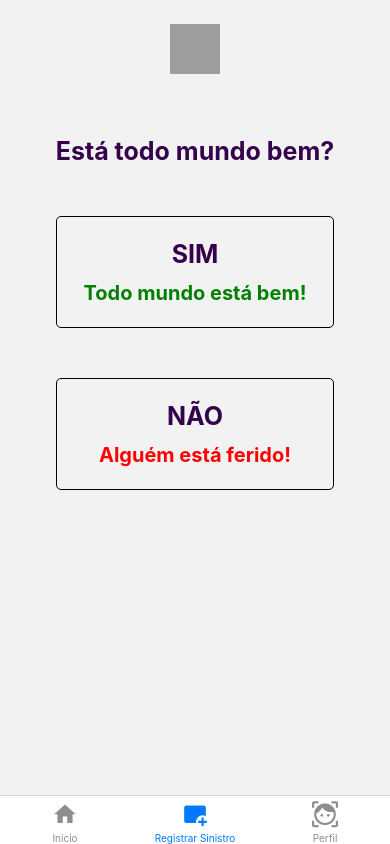
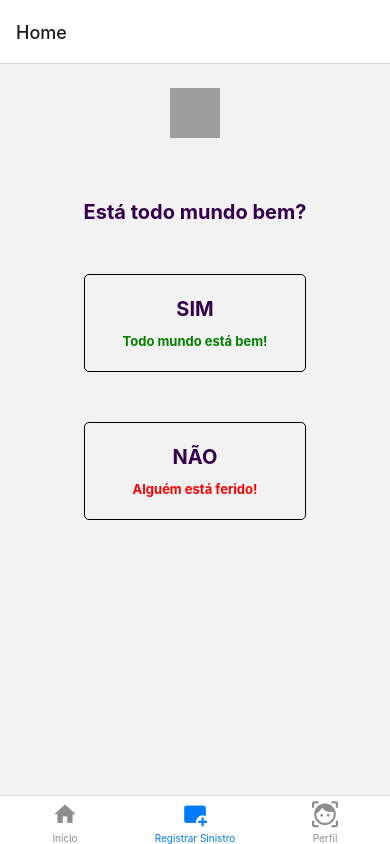
Before and after one commit to Gabriel-ADM/Guru, a React Native app: screen /Home in a window 390 px wide. Built offline with nearby package versions, Linux system fonts and the light colour scheme; grey boxes are pictures that could not be loaded.

Commit message:
:sparkles::construction: Implementando stack em solicitacao de sinistros

```diff
--- a/App.js
+++ b/App.js
@@ -7,8 +7,9 @@ import MaterialCommunityIcons from 'react-native-vector-icons/MaterialCommunityI
 // Screens
 import Home from "./screens/Home"
 import Profile from "./screens/Profile";
+import QueryHistory from "./screens/QueryHistory";
 import RegisterClaim from "./screens/RegisterClaim";
-import QueryHistory from "./screens/QueryHistory";
+import HealthCheck from "./components/ClaimQuestions/HealthCheck";
 
 const Tab = createBottomTabNavigator();
 
--- /dev/null
+++ b/components/ClaimQuestions/ClaimType.jsx
@@ -0,0 +1,86 @@
+import { View, Text, StyleSheet, TextInput, Pressable, Image } from "react-native";
+import { useState } from "react";
+
+export default function ClaimType({ navigation }) {
+    const [input, setInput] = useState("");
+
+    return (
+        <View style={styles.container}>
+            <Image
+                style={styles.tinyLogo}
+                source={"https://reactnative.dev/img/tiny_logo.png"}
+            />
+            <View style={styles.questionBox}>
+                <Text style={styles.title}>Está todo mundo bem?</Text>
+                {/* <TextInput
+                    onChangeText={setInput}
+                    value={input}
+                    placeholder="Descreva sua situação!"
+                    style={styles.input}
+                    multiline={true}
+                    rows={10}
+                /> */}
+                <Pressable style={styles.button}>
+                    <Text style={styles.title}>CARRO</Text>
+                    <Text style={styles.paragraphGood}>Todo mundo está bem!</Text>
+                </Pressable>
+                <Pressable style={styles.button}>
+                    <Text style={styles.title}>SAÚDE</Text>
+                    <Text style={styles.paragraphBad}>Alguém está ferido!</Text>
+                </Pressable>
+            </View>
+        </View>
+    )
+}
+
+const styles = StyleSheet.create(
+    {
+        container: {
+            alignItems: 'center',
+            justifyContent: 'center',
+            padding: 24,
+            backgroundColor: 'lightergrey',
+        },
+        title: {
+            marginTop: 12,
+            fontSize: 20,
+            fontWeight: 'bolder',
+            textAlign: 'center',
+            color: '#35014c'
+        },
+        paragraphGood: {
+            margin: 12,
+            fontSize: 13,
+            fontWeight: 'bold',
+            textAlign: 'center',
+            color: 'green'
+        },
+        paragraphBad: {
+            margin: 12,
+            fontSize: 13,
+            fontWeight: 'bold',
+            textAlign: 'center',
+            color: 'red'
+        },
+        questionBox: {
+            marginTop: 50,
+        },
+        // input: {
+        //     height: "100%",
+        //     width: "100%",
+        //     borderWidth: 0.5,
+        //     padding: 10,
+        //     color: 'white'
+        // },
+        button: {
+            marginTop: 50,
+            padding: 10,
+            borderWidth: 1,
+            borderRadius: "5px",
+        },
+        tinyLogo: {
+            width: 50,
+            height: 50,
+        },
+    }
+);
--- /dev/null
+++ b/components/ClaimQuestions/HealthCheck.jsx
@@ -0,0 +1,86 @@
+import { View, Text, StyleSheet, TextInput, Pressable, Image } from "react-native";
+import { useState } from "react";
+
+export default function HealthCheck({ navigation }) {
+    const [input, setInput] = useState("");
+
+    return (
+        <View style={styles.container}>
+            <Image
+                style={styles.tinyLogo}
+                source={"https://reactnative.dev/img/tiny_logo.png"}
+            />
+            <View style={styles.questionBox}>
+                <Text style={styles.title}>Está todo mundo bem?</Text>
+                {/* <TextInput
+                    onChangeText={setInput}
+                    value={input}
+                    placeholder="Descreva sua situação!"
+                    style={styles.input}
+                    multiline={true}
+                    rows={10}
+                /> */}
+                <Pressable title="Isso é um botão" style={styles.button} onPress={() => navigation.push("Tipo de Sinistro")}>
+                    <Text style={styles.title}>SIM</Text>
+                    <Text style={styles.paragraphGood}>Todo mundo está bem!</Text>
+                </Pressable>
+                <Pressable style={styles.button}>
+                    <Text style={styles.title}>NÃO</Text>
+                    <Text style={styles.paragraphBad}>Alguém está ferido!</Text>
+                </Pressable>
+            </View>
+        </View>
+    )
+}
+
+const styles = StyleSheet.create(
+    {
+        container: {
+            alignItems: 'center',
+            justifyContent: 'center',
+            padding: 24,
+            backgroundColor: 'lightergrey',
+        },
+        title: {
+            marginTop: 12,
+            fontSize: 20,
+            fontWeight: 'bolder',
+            textAlign: 'center',
+            color: '#35014c'
+        },
+        paragraphGood: {
+            margin: 12,
+            fontSize: 13,
+            fontWeight: 'bold',
+            textAlign: 'center',
+            color: 'green'
+        },
+        paragraphBad: {
+            margin: 12,
+            fontSize: 13,
+            fontWeight: 'bold',
+            textAlign: 'center',
+            color: 'red'
+        },
+        questionBox: {
+            marginTop: 50,
+        },
+        // input: {
+        //     height: "100%",
+        //     width: "100%",
+        //     borderWidth: 0.5,
+        //     padding: 10,
+        //     color: 'white'
+        // },
+        button: {
+            marginTop: 50,
+            padding: 10,
+            borderWidth: 1,
+            borderRadius: "5px",
+        },
+        tinyLogo: {
+            width: 50,
+            height: 50,
+        },
+    }
+);
--- a/package.json
+++ b/package.json
@@ -13,11 +13,13 @@
     "@react-navigation/bottom-tabs": "^6.5.9",
     "@react-navigation/material-bottom-tabs": "^6.2.19",
     "@react-navigation/native": "^6.1.8",
+    "@react-navigation/native-stack": "^6.9.16",
+    "@react-navigation/stack": "^6.3.20",
     "expo": "~49.0.13",
     "expo-status-bar": "~1.6.0",
     "react": "18.2.0",
     "react-dom": "18.2.0",
-    "react-native": "0.72.5",
+    "react-native": "0.72.6",
     "react-native-gesture-handler": "~2.12.0",
     "react-native-paper": "^5.11.1",
     "react-native-safe-area-context": "4.6.3",
--- a/screens/RegisterClaim.jsx
+++ b/screens/RegisterClaim.jsx
@@ -1,86 +1,15 @@
-import { View, Text, StyleSheet, TextInput, Pressable, Image } from "react-native";
-import { useState } from "react";
+import { createStackNavigator } from '@react-navigation/stack';
+
+import HealthCheck from '../components/ClaimQuestions/HealthCheck';
+import ClaimType from '../components/ClaimQuestions/ClaimType';
+
+const Stack = createStackNavigator();
 
 export default function RegisterClaim() {
-    const [input, setInput] = useState("");
-
-    return (
-        <View style={styles.container}>
-            <Image
-                style={styles.tinyLogo}
-                source={"https://reactnative.dev/img/tiny_logo.png"}
-            />
-            <View style={styles.questionBox}>
-                <Text style={styles.title}>Está todo mundo bem?</Text>
-                {/* <TextInput
-                    onChangeText={setInput}
-                    value={input}
-                    placeholder="Descreva sua situação!"
-                    style={styles.input}
-                    multiline={true}
-                    rows={10}
-                /> */}
-                <Pressable style={styles.button}>
-                    <Text style={styles.title}>SIM</Text>
-                    <Text style={styles.paragraphGood}>Todo mundo está bem!</Text>
-                </Pressable>
-                <Pressable style={styles.button}>
-                    <Text style={styles.title}>NÃO</Text>
-                    <Text style={styles.paragraphBad}>Alguém está ferido!</Text>
-                </Pressable>
-            </View>
-        </View>
-    )
+  return (
+    <Stack.Navigator>
+      <Stack.Screen name="Home" component={HealthCheck} />
+      <Stack.Screen name="Tipo de Sinistro" component={ClaimType} />
+    </Stack.Navigator>
+  );
 }
-
-const styles = StyleSheet.create(
-    {
-        container: {
-            alignItems: 'center',
-            justifyContent: 'center',
-            padding: 24,
-            backgroundColor: 'lightergrey',
-        },
-        title: {
-            marginTop: 12,
-            fontSize: 25,
-            fontWeight: 'bolder',
-            textAlign: 'center',
-            color: '#35014c'
-        },
-        paragraphGood: {
-            margin: 12,
-            fontSize: 20,
-            fontWeight: 'bold',
-            textAlign: 'center',
-            color: 'green'
-        },
-        paragraphBad: {
-            margin: 12,
-            fontSize: 20,
-            fontWeight: 'bold',
-            textAlign: 'center',
-            color: 'red'
-        },
-        questionBox: {
-            marginTop: 50,
-        },
-        // input: {
-        //     height: "100%",
-        //     width: "100%",
-        //     borderWidth: 0.5,
-        //     padding: 10,
-        //     color: 'white'
-        // },
-        button: {
-            marginTop: 50,
-            padding: 10,
-            borderWidth: 1,
-            borderRadius: "5px",
-        },
-        tinyLogo: {
-            width: 50,
-            height: 50,
-        },
-    }
-);
```
Also changed, not shown: Routes.jsx (deleted, +0 -25 lines), 1 other file (tests, documents, lock files or other folders).
